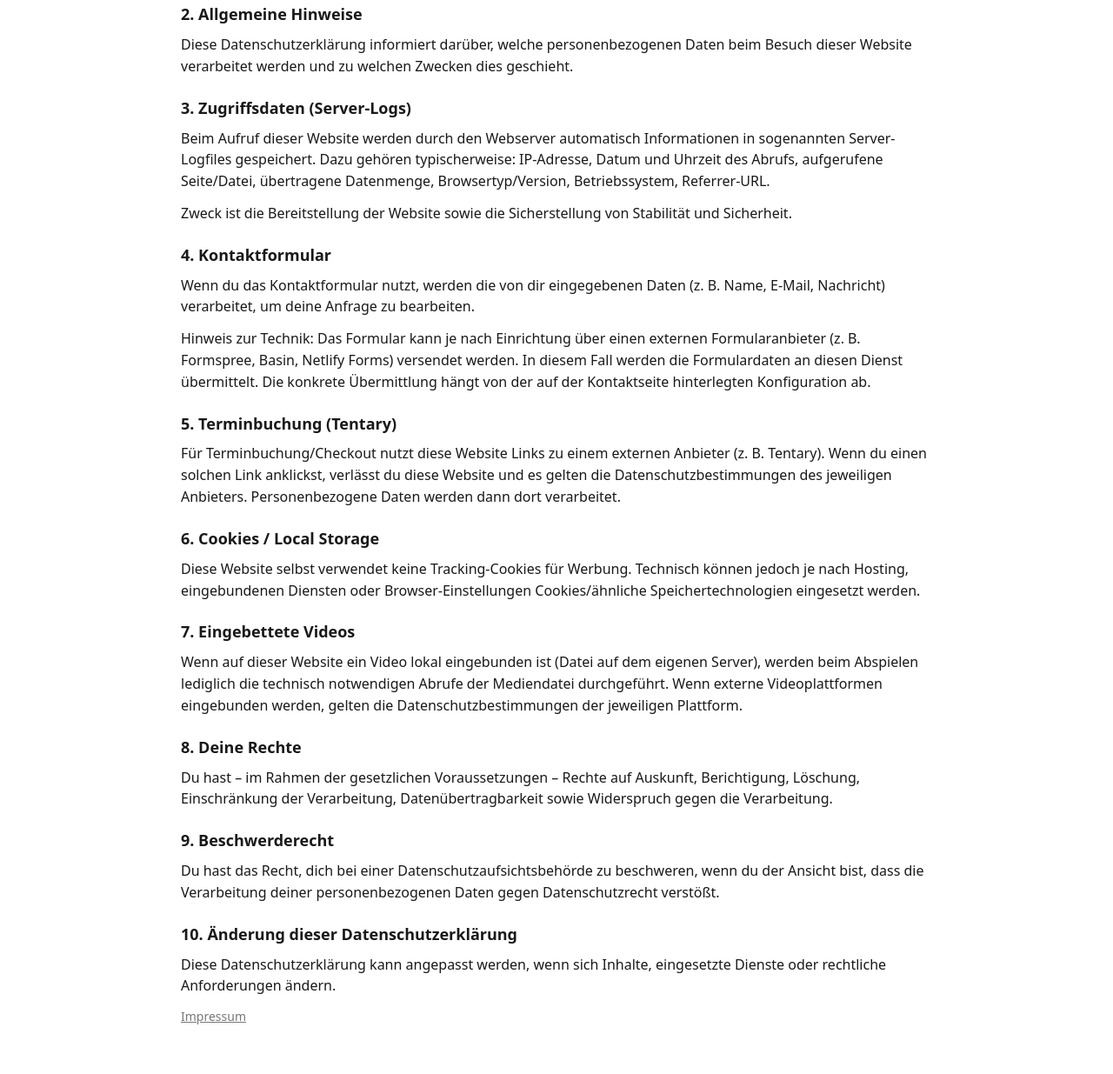
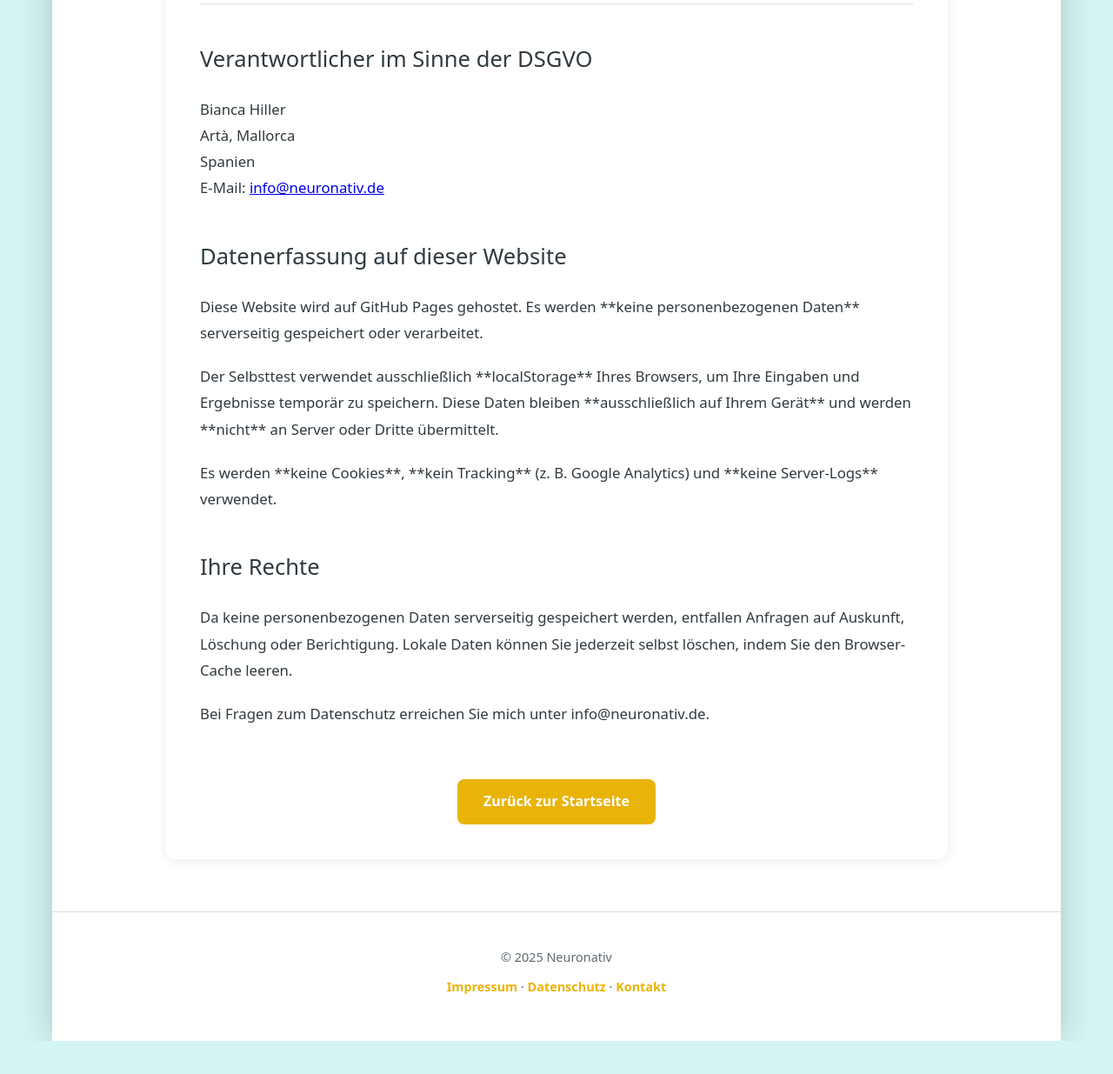
Before and after one commit to veithiller-droid/neuronativ, a plain HTML site: page datenschutz.html in a window 1280 px wide. Shown: the part 357-1592 px from the top of the page at 87% size. After the commit the page ends 1554 px from the top, so only its background shows below. Drawn offline with Linux system fonts and the light colour scheme.

Commit message:
Update datenschutz.html

```diff
--- a/datenschutz.html
+++ b/datenschutz.html
@@ -1,128 +1,88 @@
-<!doctype html>
+<!DOCTYPE html>
 <html lang="de">
 <head>
-  <meta charset="utf-8">
-  <meta name="viewport" content="width=device-width, initial-scale=1">
+  <meta charset="UTF-8">
+  <meta name="viewport" content="width=device-width, initial-scale=1.0">
+  <title>Datenschutzerklärung – Neuronativ</title>
+  <link rel="stylesheet" href="styles/article.css">
+  <script>
+    // Theme laden
+    (function() {
+      const savedTheme = localStorage.getItem('preferred-theme') || 'soft';
+      document.documentElement.setAttribute('data-theme', savedTheme);
+    })();
+  </script>
+</head>
+<body>
+  <div class="page-wrapper">
+    <!-- Header -->
+    <header>
+      <div class="header-content">
+        <a href="index.html" class="logo-text">neuronativ</a>
+        <nav>
+          <a href="wissen.html">Wissen</a>
+          <a href="test/index.html">Selbsttest</a>
+          <a href="index.html#kontakt">Kontakt</a>
+        </nav>
+      </div>
+    </header>
 
-  <title>Datenschutz – Hypnose Wandel</title>
-  <meta name="description" content="Datenschutzerklärung – Hypnose Wandel.">
-  <meta name="robots" content="index,follow">
+    <div class="article-outer">
+      <article class="article-container">
+        <div class="breadcrumb">
+          <a href="index.html">Neuronativ</a> <span>›</span> <strong>Datenschutzerklärung</strong>
+        </div>
 
-  <link rel="icon" href="./images/logo.webp">
-  <link rel="stylesheet" href="./site.css">
-</head>
+        <header class="article-header">
+          <h1>Datenschutzerklärung</h1>
+          <div class="article-meta">Stand: Dezember 2025</div>
+        </header>
 
-<body>
-  <!-- HEADER (wird per header.html geladen) -->
-  <div data-include="./header.html"></div>
-
-  <main class="section tone-white">
-    <div class="container" style="max-width:900px;">
-      <h1>Datenschutzerklärung</h1>
-      <p class="muted small">Stand: Januar 2026</p>
-
-      <div class="divider"></div>
-
-      <h3>1. Verantwortliche Stelle</h3>
+        <div class="article-content">
+          <h2>Verantwortlicher im Sinne der DSGVO</h2>
           <p>
-        Heidi Schimmel<br>
-        Zur Ruppertsklamm 7<br>
-        56112 Lahnstein<br>
-        Telefon: <a href="#" data-tel></a><br>
-        E-Mail: <a href="#" data-mail></a>
+            Bianca Hiller<br>
+            Artà, Mallorca<br>
+            Spanien<br>
+            E-Mail: <a href="mailto:info@neuronativ.de">info@neuronativ.de</a>
           </p>
 
-      <h3>2. Allgemeine Hinweise</h3>
+          <h2>Datenerfassung auf dieser Website</h2>
           <p>
-        Diese Datenschutzerklärung informiert darüber, welche personenbezogenen Daten beim Besuch dieser Website
-        verarbeitet werden und zu welchen Zwecken dies geschieht.
+            Diese Website wird auf GitHub Pages gehostet. Es werden **keine personenbezogenen Daten** serverseitig gespeichert oder verarbeitet.
+          </p>
+          <p>
+            Der Selbsttest verwendet ausschließlich **localStorage** Ihres Browsers, um Ihre Eingaben und Ergebnisse temporär zu speichern. Diese Daten bleiben **ausschließlich auf Ihrem Gerät** und werden **nicht** an Server oder Dritte übermittelt.
+          </p>
+          <p>
+            Es werden **keine Cookies**, **kein Tracking** (z. B. Google Analytics) und **keine Server-Logs** verwendet.
           </p>
 
-      <h3>3. Zugriffsdaten (Server-Logs)</h3>
+          <h2>Ihre Rechte</h2>
           <p>
-        Beim Aufruf dieser Website werden durch den Webserver automatisch Informationen in sogenannten Server-Logfiles
-        gespeichert. Dazu gehören typischerweise: IP-Adresse, Datum und Uhrzeit des Abrufs, aufgerufene Seite/Datei,
-        übertragene Datenmenge, Browsertyp/Version, Betriebssystem, Referrer-URL.
+            Da keine personenbezogenen Daten serverseitig gespeichert werden, entfallen Anfragen auf Auskunft, Löschung oder Berichtigung.
+            Lokale Daten können Sie jederzeit selbst löschen, indem Sie den Browser-Cache leeren.
           </p>
           <p>
-        Zweck ist die Bereitstellung der Website sowie die Sicherstellung von Stabilität und Sicherheit.
-      </p>
-
-      <h3>4. Kontaktformular</h3>
-      <p>
-        Wenn du das Kontaktformular nutzt, werden die von dir eingegebenen Daten (z. B. Name, E-Mail, Nachricht)
-        verarbeitet, um deine Anfrage zu bearbeiten.
-      </p>
-      <p>
-        Hinweis zur Technik: Das Formular kann je nach Einrichtung über einen externen Formularanbieter (z. B. Formspree,
-        Basin, Netlify Forms) versendet werden. In diesem Fall werden die Formulardaten an diesen Dienst übermittelt.
-        Die konkrete Übermittlung hängt von der auf der Kontaktseite hinterlegten Konfiguration ab.
-      </p>
-
-      <h3>5. Terminbuchung (Tentary)</h3>
-      <p>
-        Für Terminbuchung/Checkout nutzt diese Website Links zu einem externen Anbieter (z. B. Tentary).
-        Wenn du einen solchen Link anklickst, verlässt du diese Website und es gelten die Datenschutzbestimmungen
-        des jeweiligen Anbieters. Personenbezogene Daten werden dann dort verarbeitet.
-      </p>
-
-      <h3>6. Cookies / Local Storage</h3>
-      <p>
-        Diese Website selbst verwendet keine Tracking-Cookies für Werbung. Technisch können jedoch je nach Hosting,
-        eingebundenen Diensten oder Browser-Einstellungen Cookies/ähnliche Speichertechnologien eingesetzt werden.
-      </p>
-
-      <h3>7. Eingebettete Videos</h3>
-      <p>
-        Wenn auf dieser Website ein Video lokal eingebunden ist (Datei auf dem eigenen Server), werden beim Abspielen
-        lediglich die technisch notwendigen Abrufe der Mediendatei durchgeführt. Wenn externe Videoplattformen
-        eingebunden werden, gelten die Datenschutzbestimmungen der jeweiligen Plattform.
-      </p>
-
-      <h3>8. Deine Rechte</h3>
-      <p>
-        Du hast – im Rahmen der gesetzlichen Voraussetzungen – Rechte auf Auskunft, Berichtigung, Löschung,
-        Einschränkung der Verarbeitung, Datenübertragbarkeit sowie Widerspruch gegen die Verarbeitung.
-      </p>
-
-      <h3>9. Beschwerderecht</h3>
-      <p>
-        Du hast das Recht, dich bei einer Datenschutzaufsichtsbehörde zu beschweren, wenn du der Ansicht bist,
-        dass die Verarbeitung deiner personenbezogenen Daten gegen Datenschutzrecht verstößt.
-      </p>
-
-      <h3>10. Änderung dieser Datenschutzerklärung</h3>
-      <p>
-        Diese Datenschutzerklärung kann angepasst werden, wenn sich Inhalte, eingesetzte Dienste oder rechtliche
-        Anforderungen ändern.
-      </p>
-
-      <div class="spacer"></div>
-      <p class="muted small">
-        <a href="./impressum.html">Impressum</a>
+            Bei Fragen zum Datenschutz erreichen Sie mich unter info@neuronativ.de.
           </p>
         </div>
-  </main>
 
-  <!-- FOOTER (wird per footer.html geladen) -->
-  <div data-include="./footer.html"></div>
+        <div class="back-button-container">
+          <a href="index.html" class="back-button">Zurück zur Startseite</a>
+        </div>
+      </article>
+    </div>
 
-  <noscript>
-    <div class="container section">
-      <p>Diese Website benötigt JavaScript für Navigation/Content-Laden.</p>
+    <!-- Footer -->
+    <footer class="footer">
+      <p>&copy; 2025 Neuronativ</p>
+      <p>
+        <a href="impressum.html">Impressum</a> ·
+        <a href="datenschutz.html">Datenschutz</a> ·
+        <a href="kontakt.html">Kontakt</a>
+      </p>
+    </footer>
   </div>
-  </noscript>
-
-  <script type="module">
-    import { includePartials } from "./include.js";
-    import { loadJSON, fillConfig } from "./content.js";
-    import { initNav } from "./site.js";
-
-    await includePartials();
-
-    const cfg = await loadJSON("./config.json");
-    fillConfig(cfg);
-    initNav();
-  </script>
 </body>
 </html>
```
Lines whose indentation alone changed are shown as unchanged.
